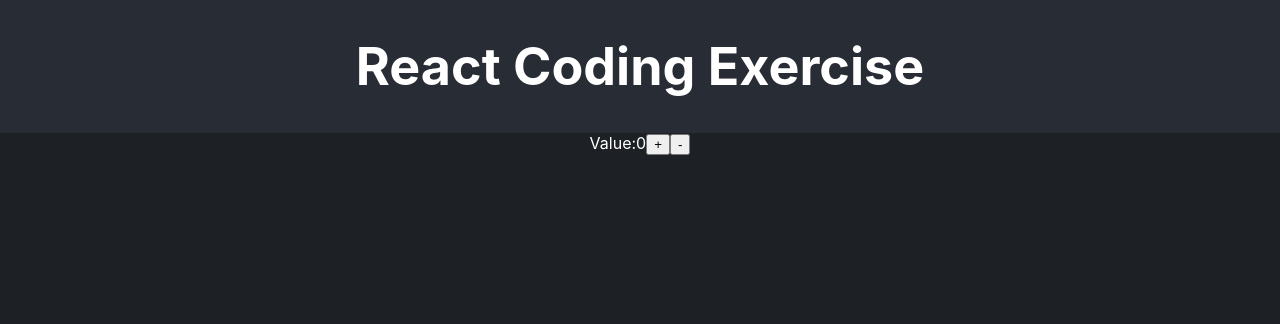
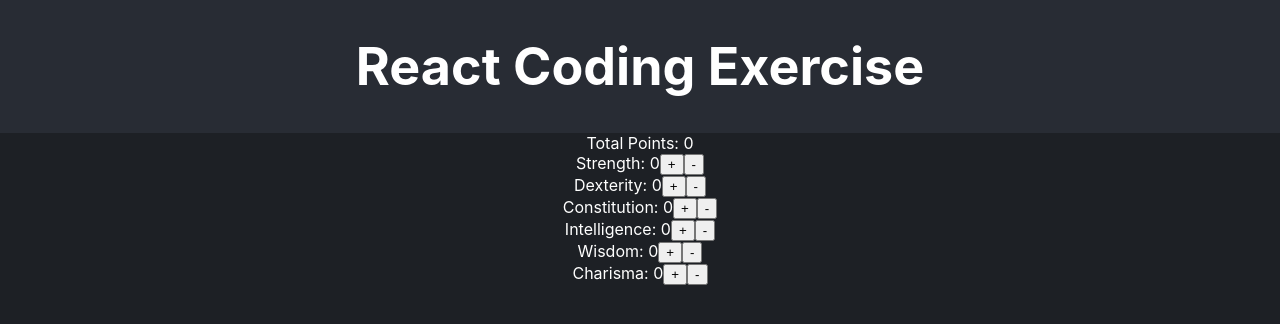
Before and after one commit to sowasred/recruiting-webapp-character, a React (Create React App) app: page / in a window 1280 px wide. Shown: the top 324 px of the page. Built offline with nearby package versions, Linux system fonts and the light colour scheme.

Commit message:
created state control for each attr

```diff
--- a/src/App.js
+++ b/src/App.js
@@ -2,21 +2,36 @@ import { useState } from 'react';
 import './App.css';
 import { ATTRIBUTE_LIST, CLASS_LIST, SKILL_LIST } from './consts.js';
 
-
 function App() {
   const [num, setNum] = useState(0);
+  // Create state for each attribute
+  const [attributes, setAttributes] = useState(
+    Object.fromEntries(ATTRIBUTE_LIST.map(attr => [attr, num]))
+  );
+
+  // Function to update attribute values
+  const updateAttribute = (attr, change) => {
+    setAttributes(prev => ({
+      ...prev,
+      [attr]: Math.max(0, prev[attr] + change)
+    }));
+    setNum(prevNum => prevNum + change);
+  };
+
   return (
     <div className="App">
       <header className="App-header">
         <h1>React Coding Exercise</h1>
       </header>
       <section className="App-section">
-        <div>
-          Value:
-          {num}
-          <button>+</button>
-          <button>-</button>
-        </div>
+        <div>Total Points: {num}</div>
+        {ATTRIBUTE_LIST.map(attr => (
+          <div key={attr}>
+            {attr}: {attributes[attr]}
+            <button onClick={() => updateAttribute(attr, 1)}>+</button>
+            <button onClick={() => updateAttribute(attr, -1)}>-</button>
+          </div>
+        ))}
       </section>
     </div>
   );
```
